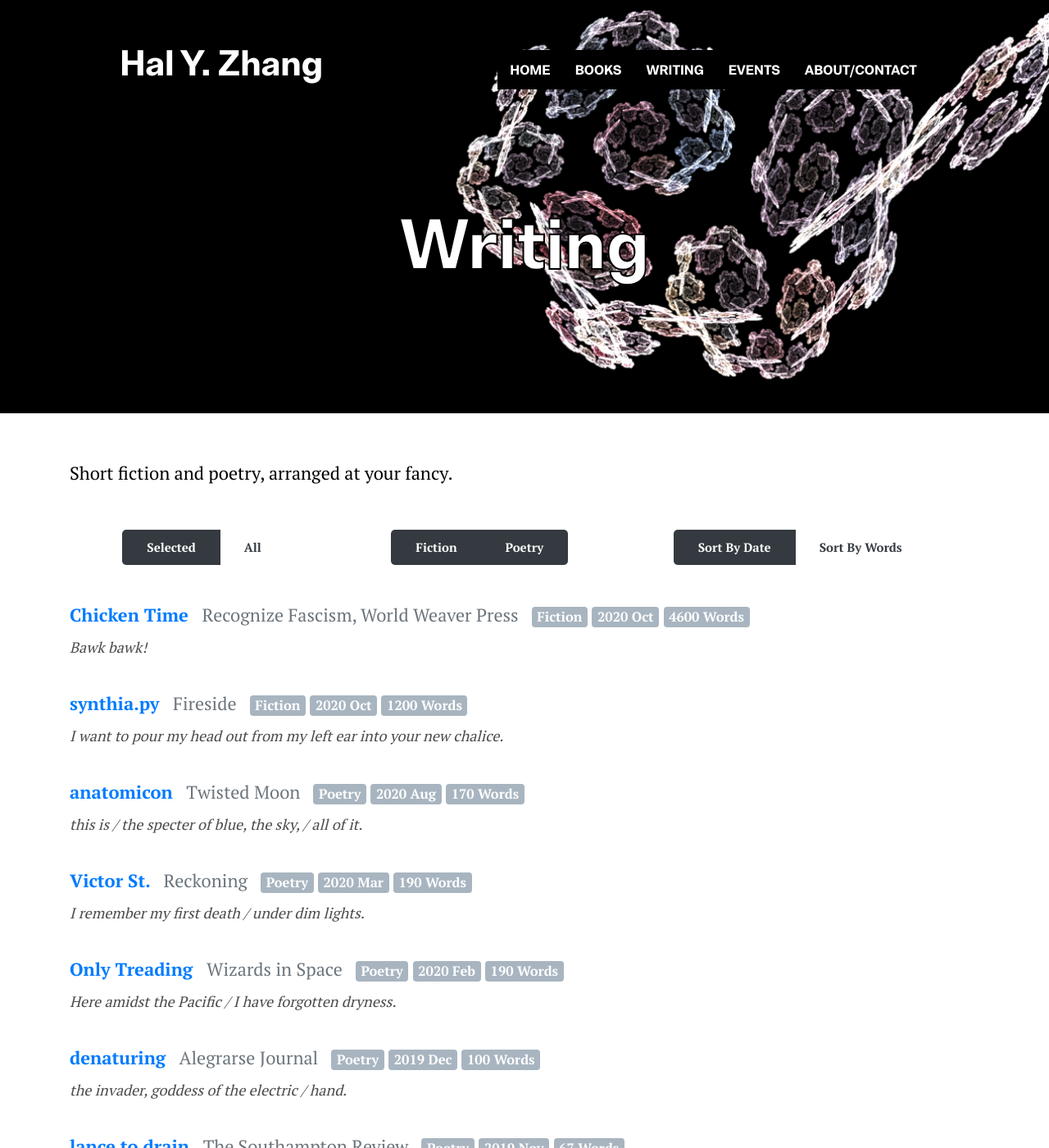
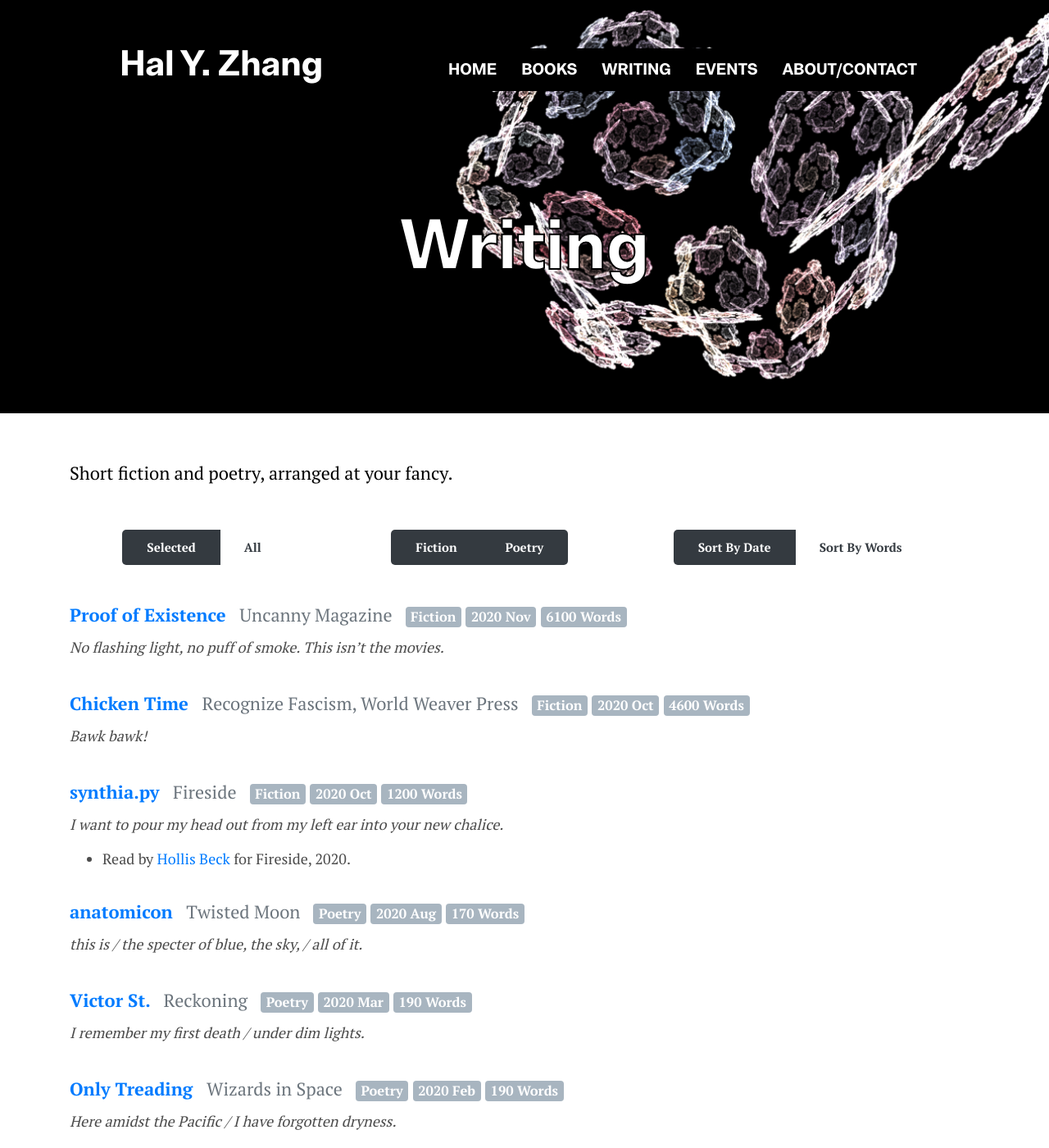
Before and after one commit to abbynicoleyee/abbynicoleyee.github.io, a Jekyll site: the page built from _pages/writing.html, in a window 1280 px wide and 1400 px high. Shown: the whole window at 82% size. Built offline with Jekyll 4.4.1, drawn with Linux system fonts in a browser that asks for light colours.

Commit message:
new work

```diff
--- a/_data/settings.yml
+++ b/_data/settings.yml
@@ -77,6 +77,23 @@ writing-label:
 
 
 writing-items:
+- quote: No flashing light, no puff of smoke. This isn’t the movies.
+  date: '2020-11-3'
+  item-types:
+  - type: fiction
+  - type: selected
+  link: https://uncannymagazine.com/uncanny-magazine-issue-37-cover-and-table-of-contents/
+  name: Proof of Existence
+  publisher: Uncanny Magazine
+  words: 6100
+- quote: not because they are easy, / but because of the disease.
+  date: '2020-11-01'
+  item-types:
+  - type: poetry
+  link: https://www.gazejournal.net/journal/halyzhang
+  name: Ornithology
+  publisher: gaze
+  words: 50
 - quote: Bawk bawk!
   date: '2020-10-23'
   item-types:
@@ -97,6 +114,8 @@ writing-items:
   name: synthia.py
   publisher: Fireside
   words: 1200
+  notes:
+    - Read by [Hollis Beck](https://firesidefiction.com/synthia-py) for Fireside, 2020.
 - quote: this is / the specter of blue, the sky, / all of it.
   date: '2020-08-06'
   icon: background-image:url('assets/pubs/twistedmoon-5.jpg');
--- a/_includes/head.html
+++ b/_includes/head.html
@@ -1,6 +1,6 @@
 <head>
   <meta charset="utf-8">
-  <title>{% if page.title %}{{ page.title }}{% else %}{{ site.data.settings.title }}{% endif %}</title>
+  <title>{% if page.title %}Hal Y. Zhang: {{ page.title }}{% else %}{{ site.data.settings.title }}{% endif %}</title>
 
   <!-- mobile responsive meta -->
   <meta name="viewport" content="width=device-width, initial-scale=1, maximum-scale=1">
--- a/assets/scss/_common.scss
+++ b/assets/scss/_common.scss
@@ -26,6 +26,7 @@ body {
 ol,
 ul {
   margin: 0px;
+  font-size: 18px;
 }
 
 img {
@@ -256,4 +257,10 @@ a.anchor {
   visibility: hidden;
 }
 
+.card-img-top {
+  width: 100%;
+  height: 40vh;
+  object-fit: cover;
+}
+
 /* /custom */
```
